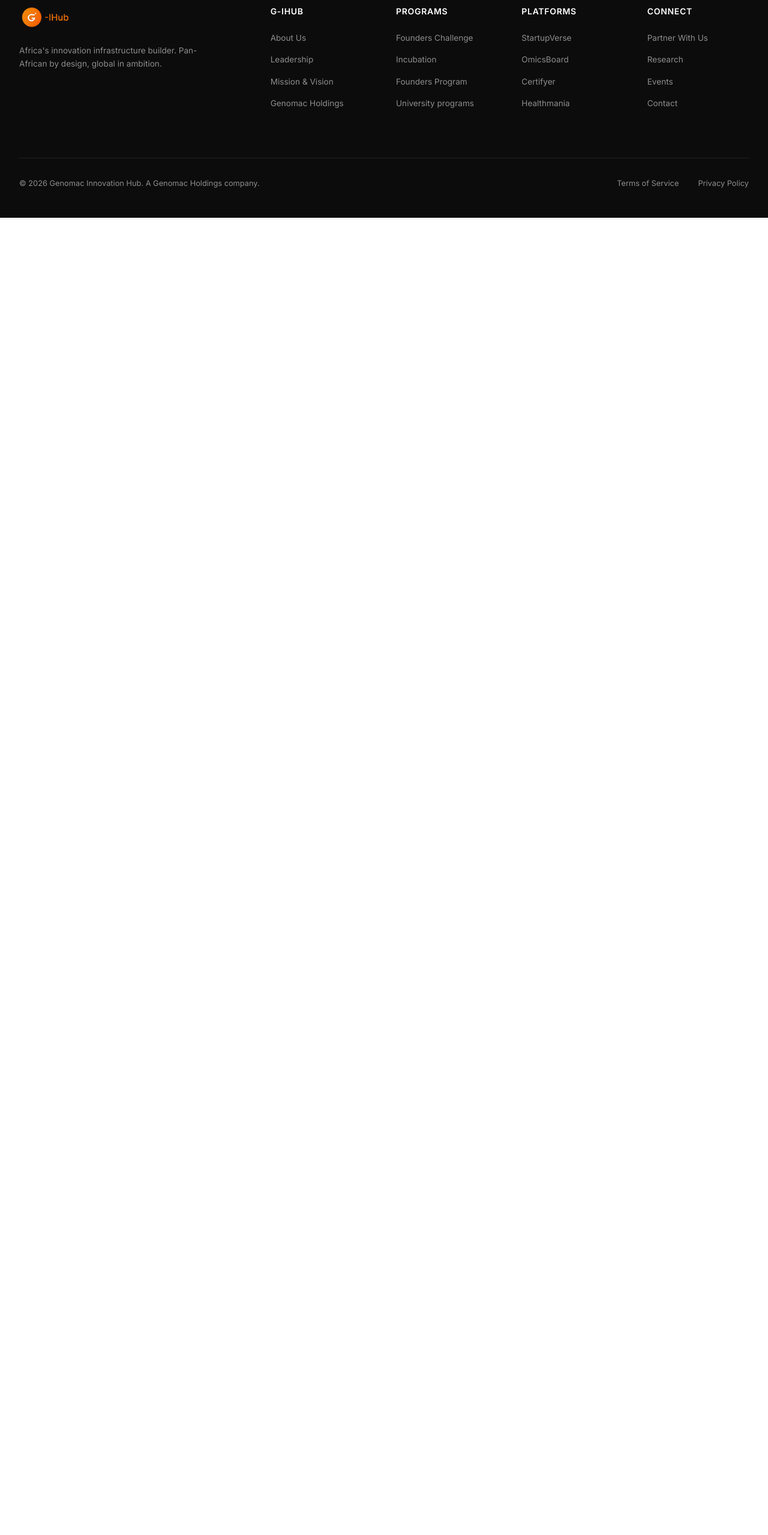
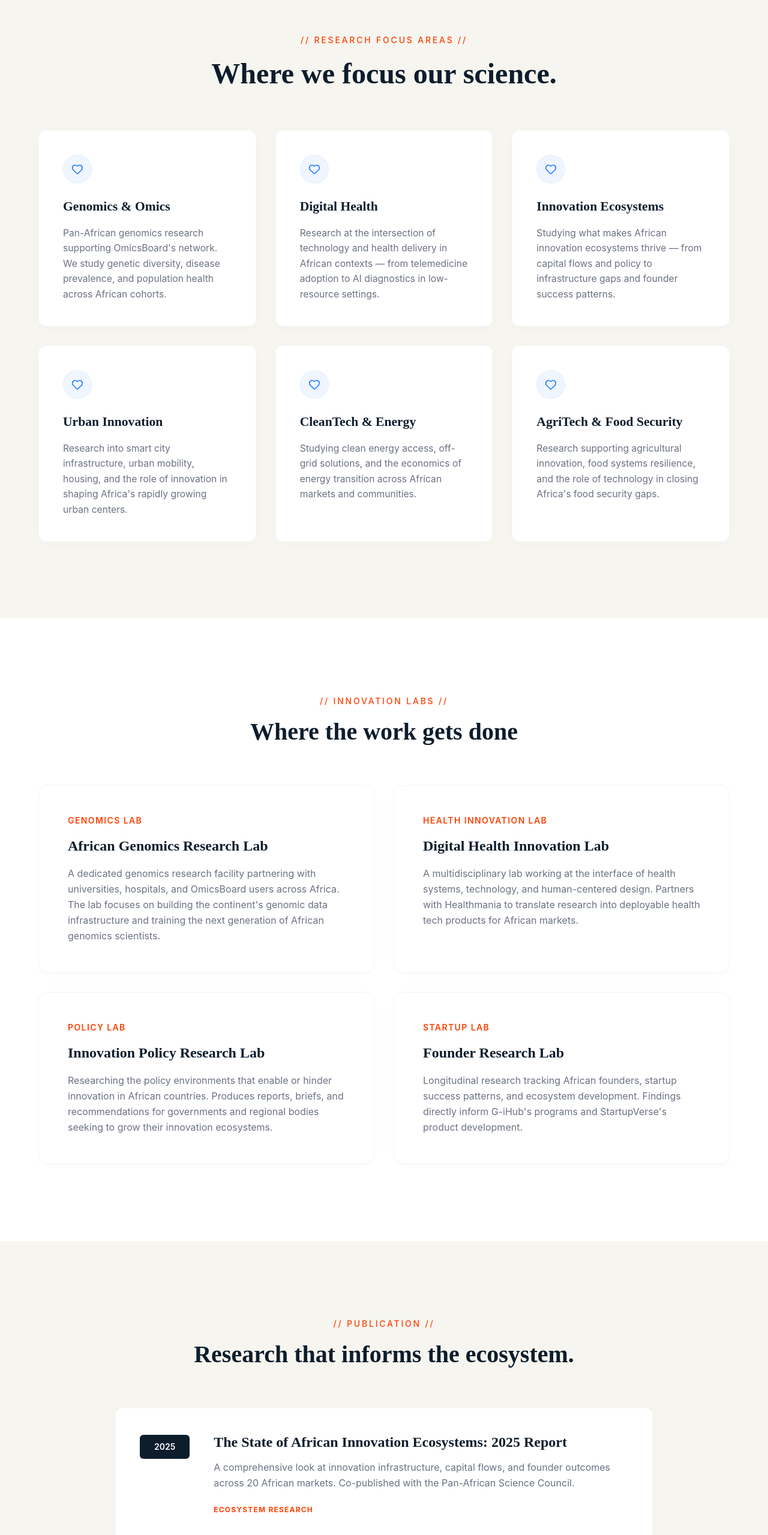
Before and after one commit to gihub-official/website-frontend-gihub, a React (Vite) app: page /research in a window 1280 px wide. Shown: the part 234-2793 px from the top of the page at 60% size. Before the commit the page ends 800 px from the top, so only its background shows below. Built offline with nearby package versions, Linux system fonts and the light colour scheme.

Commit message:
Research page.

```diff
--- a/src/App.tsx
+++ b/src/App.tsx
@@ -5,6 +5,7 @@ import Home from './pages/Home';
 import About from './pages/About';
 import Program from './pages/Program';
 import Platform from './pages/Platform';
+import Research from './pages/Research';
 import './App.css';
 
 function App() {
@@ -16,6 +17,7 @@ function App() {
         <Route path="/about" element={<About />} />
         <Route path="/program" element={<Program />} />
         <Route path="/platform" element={<Platform />} />
+        <Route path="/research" element={<Research />} />
       </Routes>
       <Footer />
     </Router>
--- /dev/null
+++ b/src/pages/Research.tsx
@@ -0,0 +1,218 @@
+import React, { useEffect } from 'react';
+import AOS from 'aos';
+import 'aos/dist/aos.css';
+import { Heart } from 'lucide-react';
+
+const researchData = [
+  {
+    title: "Genomics & Omics",
+    desc: "Pan-African genomics research supporting OmicsBoard's network. We study genetic diversity, disease prevalence, and population health across African cohorts."
+  },
+  {
+    title: "Digital Health",
+    desc: "Research at the intersection of technology and health delivery in African contexts — from telemedicine adoption to AI diagnostics in low-resource settings."
+  },
+  {
+    title: "Innovation Ecosystems",
+    desc: "Studying what makes African innovation ecosystems thrive — from capital flows and policy to infrastructure gaps and founder success patterns."
+  },
+  {
+    title: "Urban Innovation",
+    desc: "Research into smart city infrastructure, urban mobility, housing, and the role of innovation in shaping Africa's rapidly growing urban centers."
+  },
+  {
+    title: "CleanTech & Energy",
+    desc: "Studying clean energy access, off-grid solutions, and the economics of energy transition across African markets and communities."
+  },
+  {
+    title: "AgriTech & Food Security",
+    desc: "Research supporting agricultural innovation, food systems resilience, and the role of technology in closing Africa's food security gaps."
+  }
+];
+
+const labsData = [
+  {
+    tag: "GENOMICS LAB",
+    title: "African Genomics Research Lab",
+    desc: "A dedicated genomics research facility partnering with universities, hospitals, and OmicsBoard users across Africa. The lab focuses on building the continent's genomic data infrastructure and training the next generation of African genomics scientists."
+  },
+  {
+    tag: "HEALTH INNOVATION LAB",
+    title: "Digital Health Innovation Lab",
+    desc: "A multidisciplinary lab working at the interface of health systems, technology, and human-centered design. Partners with Healthmania to translate research into deployable health tech products for African markets."
+  },
+  {
+    tag: "POLICY LAB",
+    title: "Innovation Policy Research Lab",
+    desc: "Researching the policy environments that enable or hinder innovation in African countries. Produces reports, briefs, and recommendations for governments and regional bodies seeking to grow their innovation ecosystems."
+  },
+  {
+    tag: "STARTUP LAB",
+    title: "Founder Research Lab",
+    desc: "Longitudinal research tracking African founders, startup success patterns, and ecosystem development. Findings directly inform G-iHub's programs and StartupVerse's product development."
+  }
+];
+
+const publicationsData = [
+  {
+    year: "2025",
+    title: "The State of African Innovation Ecosystems: 2025 Report",
+    desc: "A comprehensive look at innovation infrastructure, capital flows, and founder outcomes across 20 African markets. Co-published with the Pan-African Science Council.",
+    tag: "ECOSYSTEM RESEARCH"
+  },
+  {
+    year: "2025",
+    title: "Genomic Diversity in West African Populations: Findings from the OmicsBoard Network",
+    desc: "Multi-institutional research conducted through OmicsBoard, examining genetic variation across 8 West African countries and its implications for precision medicine.",
+    tag: "GENOMICS"
+  },
+  {
+    year: "2024",
+    title: "Digital Health Adoption in Sub-Saharan Africa: Barriers, Drivers, and Pathways",
+    desc: "A Healthmania-backed study examining technology adoption patterns in African health systems with policy recommendations for governments and health ministries.",
+    tag: "DIGITAL HEALTH"
+  },
+  {
+    year: "2023",
+    title: "Founder Outcomes in African Accelerators: A 5-Year Longitudinal Study",
+    desc: "Using G-iHub program data, this study examines what predicts success for African startup founders across sectors, geographies, and program types.",
+    tag: "INNOVATION RESEARCH"
+  }
+];
+
+const Research = () => {
+  useEffect(() => {
+    AOS.init({
+      duration: 600,
+      once: true,
+      easing: 'ease-out',
+    });
+  }, []);
+
+  return (
+    <div className="font-sans overflow-hidden min-h-screen">
+
+      {/* Focus Areas Section */}
+      <div className="bg-[#F6F5EF] pt-36 pb-24 lg:pb-32">
+        <div className="max-w-7xl mx-auto px-4 md:px-10 lg:px-16">
+
+        {/* Header */}
+        <div className="text-center mb-16" data-aos="slide-up">
+          <p className="text-[#FF4103] text-xs sm:text-sm font-medium tracking-[0.2em] uppercase mb-4">
+            // Research Focus Areas //
+          </p>
+          <h1 className="text-4xl md:text-[3rem] font-bold text-[#0D1D2C] font-['Libre_Baskerville'] leading-tight mb-4">
+            Where we focus our science.
+          </h1>
+        </div>
+
+        {/* Grid Container */}
+        <div className="grid grid-cols-1 md:grid-cols-2 lg:grid-cols-3 gap-6 lg:gap-8">
+          {researchData.map((item, idx) => (
+            <div
+              key={idx}
+              className="bg-white rounded-xl p-8 md:p-10 shadow-[0_4px_20px_-4px_rgba(0,0,0,0.03)] border border-gray-100/50 flex flex-col hover:-translate-y-1 transition-transform duration-300"
+              data-aos="slide-up"
+              data-aos-delay={(idx % 3) * 100}
+            >
+              <div className="w-12 h-12 rounded-full bg-blue-50 border border-blue-100/50 flex items-center justify-center mb-6">
+                <Heart className="w-5 h-5 text-blue-500" strokeWidth={2} />
+              </div>
+              <h3 className="text-[1.25rem] md:text-[1.35rem] font-bold text-[#0D1D2C] font-['Libre_Baskerville'] mb-4 leading-snug">
+                {item.title}
+              </h3>
+              <p className="text-gray-500 text-[0.95rem] md:text-[0.98rem] leading-relaxed">
+                {item.desc}
+              </p>
+            </div>
+          ))}
+        </div>
+      </div>
+      </div>
+
+      {/* Innovation Labs Section */}
+      <div className="bg-white py-20 lg:py-32">
+        <div className="max-w-7xl mx-auto px-4 md:px-10 lg:px-16">
+
+          <div className="text-center mb-16" data-aos="slide-up">
+            <p className="text-[#FF4103] text-xs sm:text-sm font-medium tracking-[0.2em] uppercase mb-4">
+              // Innovation Labs //
+            </p>
+            <h2 className="text-3xl md:text-[2.5rem] font-bold text-[#0D1D2C] font-['Libre_Baskerville'] leading-tight mb-4">
+              Where the work gets done
+            </h2>
+          </div>
+
+          <div className="grid grid-cols-1 md:grid-cols-2 gap-6 lg:gap-8">
+            {labsData.map((lab, idx) => (
+              <div
+                key={idx}
+                className="bg-white rounded-2xl p-8 md:p-12 shadow-[0_2px_15px_-3px_rgba(0,0,0,0.03)] border border-gray-100 flex flex-col hover:-translate-y-1 transition-transform duration-300"
+                data-aos="slide-up"
+                data-aos-delay={(idx % 2) * 100}
+              >
+                <div className="mb-4 text-[#FF4103] text-xs md:text-sm font-semibold tracking-[0.1em] uppercase">
+                  {lab.tag}
+                </div>
+                <h3 className="text-xl md:text-2xl font-bold text-[#0D1D2C] font-['Libre_Baskerville'] mb-4 leading-snug">
+                  {lab.title}
+                </h3>
+                <p className="text-gray-500 text-[0.95rem] md:text-[1rem] leading-relaxed">
+                  {lab.desc}
+                </p>
+              </div>
+            ))}
+          </div>
+
+        </div>
+      </div>
+
+      {/* Publication Section */}
+      <div className="bg-[#F6F5EF] py-20 lg:py-32">
+        <div className="max-w-5xl mx-auto px-4 md:px-10 lg:px-16">
+
+          <div className="text-center mb-16" data-aos="slide-up">
+            <p className="text-[#FF4103] text-xs sm:text-sm font-medium tracking-[0.2em] uppercase mb-4">
+              // Publication //
+            </p>
+            <h2 className="text-3xl md:text-[2.5rem] font-bold text-[#0D1D2C] font-['Libre_Baskerville'] leading-tight mb-4">
+              Research that informs the ecosystem.
+            </h2>
+          </div>
+
+          <div className="flex flex-col gap-6">
+            {publicationsData.map((pub, idx) => (
+              <div
+                key={idx}
+                className="bg-white rounded-xl p-8 md:p-10 shadow-[0_2px_15px_-3px_rgba(0,0,0,0.03)] border border-gray-50 flex flex-col md:flex-row gap-6 md:gap-10 hover:-translate-y-1 transition-transform duration-300"
+                data-aos="fade-up"
+                data-aos-delay={(idx % 4) * 100}
+              >
+                <div className="flex-shrink-0">
+                  <div className="bg-[#0D1D2C] text-white text-xs sm:text-sm font-semibold rounded-md px-6 py-2.5 md:mt-1 text-center min-w-[5rem]">
+                    {pub.year}
+                  </div>
+                </div>
+                <div className="flex flex-col flex-1">
+                  <h3 className="text-[1.3rem] md:text-2xl font-bold text-[#0D1D2C] font-['Libre_Baskerville'] mb-3 leading-snug">
+                    {pub.title}
+                  </h3>
+                  <p className="text-gray-500 text-[0.95rem] md:text-[1rem] leading-relaxed mb-6">
+                    {pub.desc}
+                  </p>
+                  <span className="text-[#FF4103] text-xs font-bold tracking-[0.1em] uppercase mt-auto">
+                    {pub.tag}
+                  </span>
+                </div>
+              </div>
+            ))}
+          </div>
+
+        </div>
+      </div>
+
+    </div>
+  );
+};
+
+export default Research;
```
